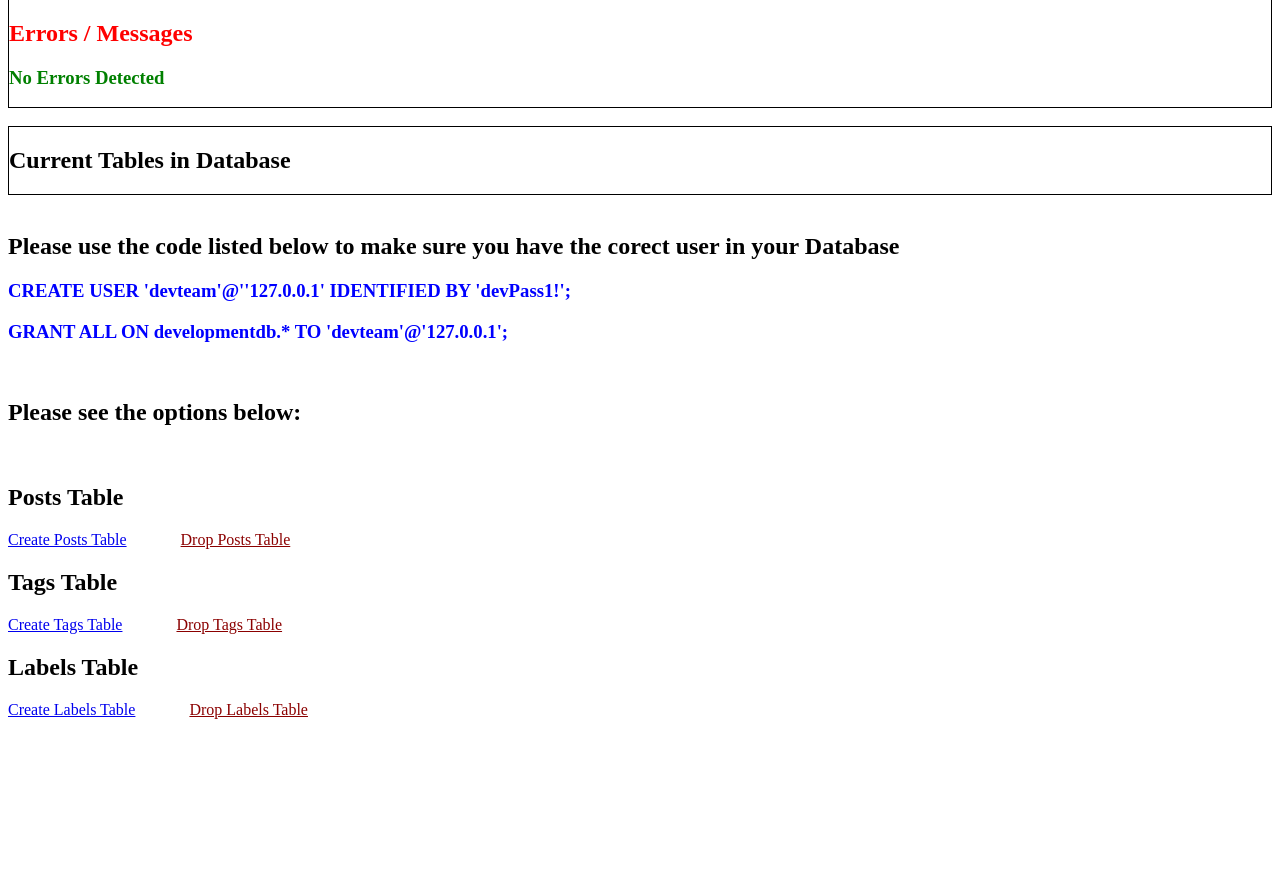
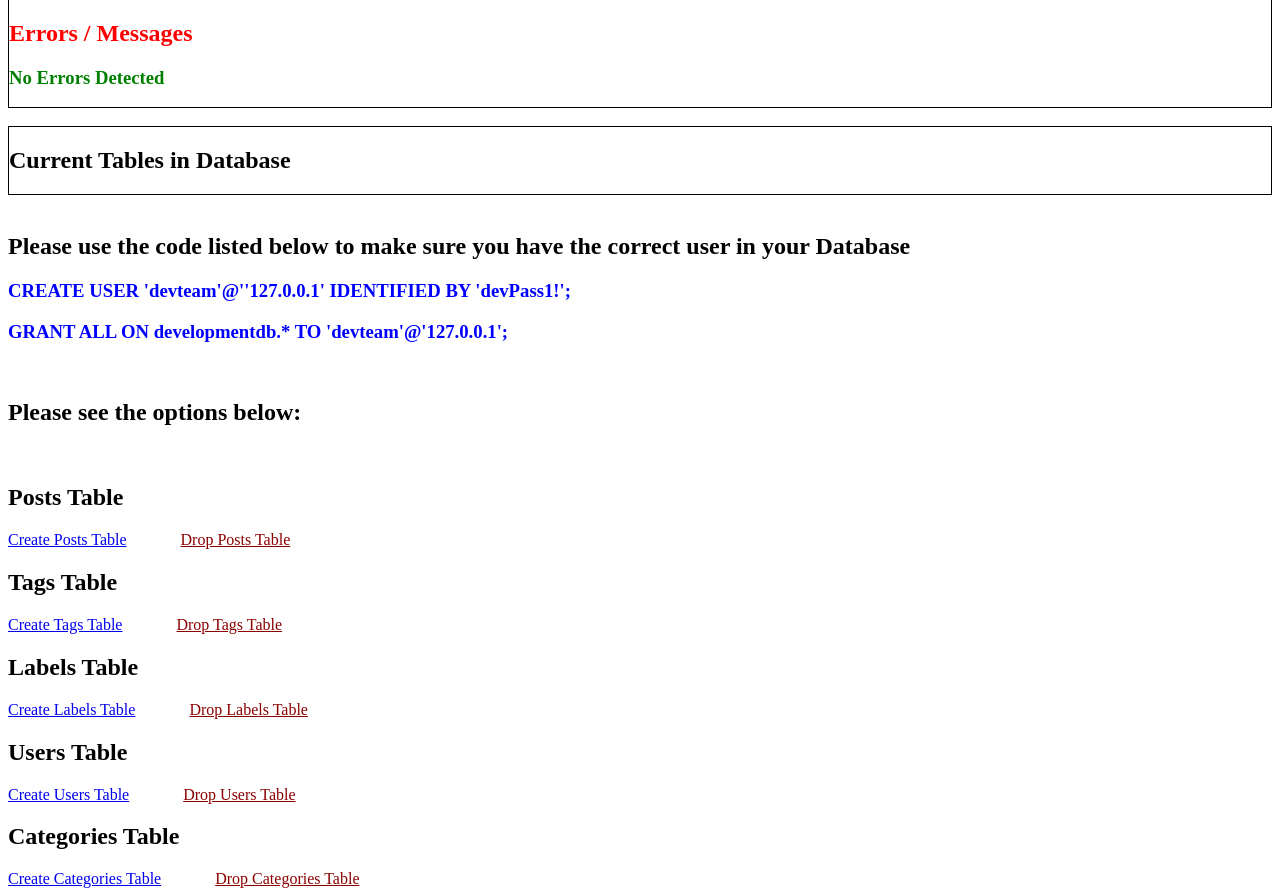
Before and after one commit to RussellMoore1987/open-source-project, a PHP site: page /dev_tools.php in a window 1280 px wide. Shown: the part 256-1152 px from the top of the page. Before the commit the page ends 975 px from the top, so only its background shows below. Run offline with PHP 8.4, Linux system fonts and the light colour scheme.

Commit message:
Added users and categoires tables

```diff
--- a/temp_resources/dev_tools.php
+++ b/temp_resources/dev_tools.php
@@ -13,6 +13,10 @@ $successMessage = false;
             $successMessage = $Database->createTagsTable();
         } elseif ($_GET['createtable'] == 'labels') {
             $successMessage = $Database->createLabelsTable();
+        } elseif ($_GET['createtable'] == 'users') {
+            $successMessage = $Database->createUsersTable();
+        } elseif ($_GET['createtable'] == 'categories') {
+            $successMessage = $Database->createCategoriesTable();
         }
     } elseif(isset($_GET['droptable'])) {
         $tableToDrop = $_GET['droptable'];
@@ -64,7 +68,7 @@ $successMessage = false;
     ?>
 </div>
 <br>
-<h2>Please use the code listed below to make sure you have the corect user in your Database</h2>
+<h2>Please use the code listed below to make sure you have the correct user in your Database</h2>
 <h3 style="color: blue;">CREATE USER 'devteam'@''127.0.0.1' IDENTIFIED BY 'devPass1!';</h3>
 <h3 style="color: blue;">GRANT ALL ON developmentdb.* TO 'devteam'@'127.0.0.1';</h3>
 <br>
@@ -81,3 +85,9 @@ $successMessage = false;
 <h2>Labels Table</h2>
 <a href="dev_tools.php?createtable=labels">Create Labels Table</a>
 <a style="color: darkred; padding-left: 50px;" href="dev_tools.php?droptable=labels">Drop Labels Table</a>
+<h2>Users Table</h2>
+<a href="dev_tools.php?createtable=users">Create Users Table</a>
+<a style="color: darkred; padding-left: 50px;" href="dev_tools.php?droptable=users">Drop Users Table</a>
+<h2>Categories Table</h2>
+<a href="dev_tools.php?createtable=categories">Create Categories Table</a>
+<a style="color: darkred; padding-left: 50px;" href="dev_tools.php?droptable=categories">Drop Categories Table</a>
--- a/temp_resources/dev_tools_database.class.php
+++ b/temp_resources/dev_tools_database.class.php
@@ -95,6 +95,7 @@ class Database {
     }
 
     // TABLE CREATION FUNCTIONS
+    // POSTS
     public function createPostsTable() {
         $sql = "CREATE TABLE IF NOT EXISTS posts ( ";
         $sql .= "id INT(10) UNSIGNED NOT NULL AUTO_INCREMENT PRIMARY KEY, ";
@@ -116,6 +117,7 @@ class Database {
         }
     }
 
+    // TAGS
     public function createTagsTable() {
         $sql = "CREATE TABLE IF NOT EXISTS tags ( ";
         $sql .= "id INT(10) UNSIGNED NOT NULL AUTO_INCREMENT PRIMARY KEY, ";
@@ -130,6 +132,7 @@ class Database {
         }
     }
 
+    // LABELS
     public function createLabelsTable() {
         $sql = "CREATE TABLE IF NOT EXISTS labels ( ";
         $sql .= "id INT(10) UNSIGNED NOT NULL AUTO_INCREMENT PRIMARY KEY, ";
@@ -143,6 +146,50 @@ class Database {
             return false;
         }
     }
+
+    // USERS
+    public function createUsersTable() {
+        $sql = "CREATE TABLE IF NOT EXISTS users ( ";
+        $sql .= "id INT(10) UNSIGNED NOT NULL AUTO_INCREMENT PRIMARY KEY, ";
+        $sql .= "username VARCHAR(35) NOT NULL, ";
+        $sql .= "password VARCHAR(50) NOT NULL, ";
+        $sql .= "firstName VARCHAR(25) NOT NULL, ";
+        $sql .= "lastName VARCHAR(25) NOT NULL, ";
+        $sql .= "address VARCHAR(150) NOT NULL, ";
+        $sql .= "phoneNumber VARCHAR(25) NOT NULL, ";
+        $sql .= "emailAddress VARCHAR(150) NOT NULL, ";
+        $sql .= "title VARCHAR(35) DEFAULT NULL, ";
+        $sql .= "mediaContent INT(10) UNSIGNED NOT NULL DEFAULT 0, ";
+        $sql .= "adminNote VARCHAR(255) DEFAULT NULL, ";
+        $sql .= "note VARCHAR(255) DEFAULT NULL, ";
+        $sql .= "showOnWeb TINYINT(1) DEFAULT 1, ";
+        $sql .= "createdBy INT(10) UNSIGNED NOT NULL DEFAULT 0 )";
+
+
+        if ($this->dbConnection->query($sql) === TRUE) {
+            return "Table labels Created Successfully";
+        } else {
+            array_push($this->errors_array, $this->dbConnection->error);
+            return false;
+        }
+    }
+
+    // CATEGORIES
+    public function createCategoriesTable() {
+        $sql = "CREATE TABLE IF NOT EXISTS categories ( ";
+        $sql .= "id INT(10) UNSIGNED NOT NULL AUTO_INCREMENT PRIMARY KEY, ";
+        $sql .= "title VARCHAR(50) NOT NULL, ";
+        $sql .= "sudCatId INT(10) UNSIGNED NOT NULL DEFAULT 0, ";
+        $sql .= "note VARCHAR(255) DEFAULT NULL )";
+
+        if ($this->dbConnection->query($sql) === TRUE) {
+            return "Table labels Created Successfully";
+        } else {
+            array_push($this->errors_array, $this->dbConnection->error);
+            return false;
+        }
+    }
+
 
     // TABLE DROP FUNCTION
     public function dropTable($tablename) {
```
